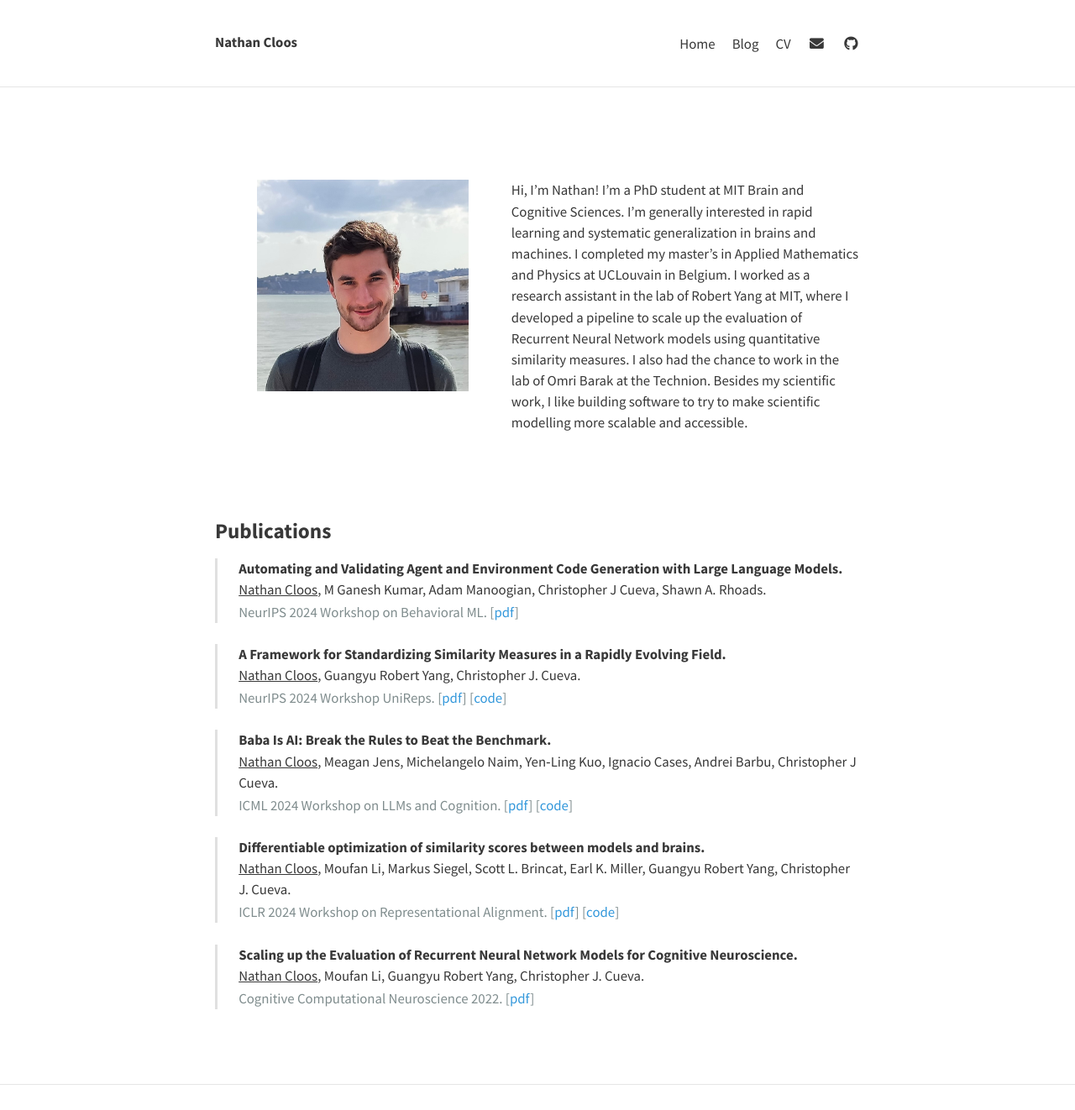
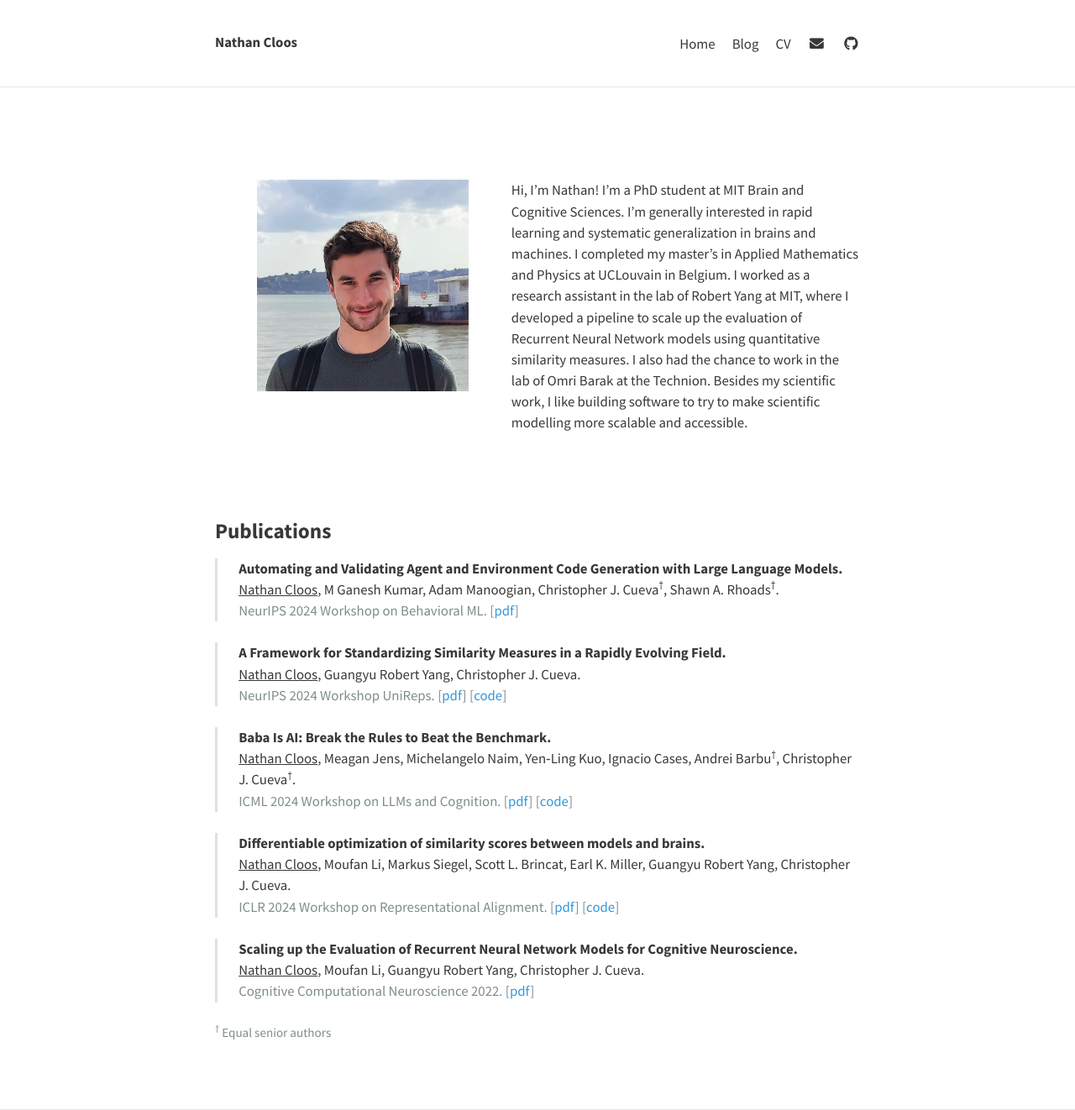
Before and after one commit to nacloos/nacloos.github.io, a Jekyll site: the page built from index.md, in a window 1280 px wide. Shown: the whole page at 84% size. Built offline with Jekyll 4.4.1, drawn with Linux system fonts in a browser that asks for light colours; nearby versions of some CDN libraries; before the commit the page ends 1292 px from its top, so only the background shows below that.

Commit message:
Update index.md

```diff
--- a/index.md
+++ b/index.md
@@ -5,8 +5,6 @@ layout: page
 <img src="/assets/img/photo1.jpg" alt="photo" style="width: 15em; float: left; margin-left: 3em; margin-right: 3em; margin-bottom: 3em;" />
 
 Hi, I’m Nathan! I’m a PhD student at MIT Brain and Cognitive Sciences. I'm generally interested in rapid learning and systematic generalization in brains and machines. I completed my master's in Applied Mathematics and Physics at UCLouvain in Belgium. I worked as a research assistant in the lab of Robert Yang at MIT, where I developed a pipeline to scale up the evaluation of Recurrent Neural Network models using quantitative similarity measures. I also had the chance to work in the lab of Omri Barak at the Technion. Besides my scientific work, I like building software to try to make scientific modelling more scalable and accessible.
-
-
 
 <br>
 <br>
@@ -19,7 +17,7 @@ Hi, I’m Nathan! I’m a PhD student at MIT Brain and Cognitive Sciences. I'm g
   <li>
     <strong>Automating and Validating Agent and Environment Code Generation with Large Language Models.</strong>
     <br>
-    <u>Nathan Cloos</u>, M Ganesh Kumar, Adam Manoogian, Christopher J Cueva, Shawn A. Rhoads.
+    <u>Nathan Cloos</u>, M Ganesh Kumar, Adam Manoogian, Christopher J. Cueva<sup>†</sup>, Shawn A. Rhoads<sup>†</sup>.
     <br><span class="presentation">NeurIPS 2024 Workshop on Behavioral ML. [<a href="https://openreview.net/pdf?id=p3T9CtEu1S">pdf</a>]</span>
   </li>
 
@@ -33,7 +31,7 @@ Hi, I’m Nathan! I’m a PhD student at MIT Brain and Cognitive Sciences. I'm g
   <li>
     <strong>Baba Is AI: Break the Rules to Beat the Benchmark.</strong>
     <br>
-    <u>Nathan Cloos</u>, Meagan Jens, Michelangelo Naim, Yen‑Ling Kuo, Ignacio Cases, Andrei Barbu, Christopher J Cueva.
+    <u>Nathan Cloos</u>, Meagan Jens, Michelangelo Naim, Yen‑Ling Kuo, Ignacio Cases, Andrei Barbu<sup>†</sup>, Christopher J. Cueva<sup>†</sup>.
     <br><span class="presentation">ICML 2024 Workshop on LLMs and Cognition. [<a href="https://arxiv.org/pdf/2407.13729">pdf</a>] [<a href="https://github.com/nacloos/baba-is-ai">code</a>]</span>
   </li>
 
@@ -52,7 +50,7 @@ Hi, I’m Nathan! I’m a PhD student at MIT Brain and Cognitive Sciences. I'm g
   </li>
 </ul>
 
-
+<p class="legend"><sup>†</sup> Equal senior authors</p>
 
 <style>
   ul.publication-list {
@@ -72,13 +70,15 @@ Hi, I’m Nathan! I’m a PhD student at MIT Brain and Cognitive Sciences. I'm g
     color: #2980b9;  /* Sets color for publication titles */
   }
 
-  ul.publication-list li br {
-    margin-top: 0.1em;  /* Adds a bit of space between the title and the presentation details */
-  }
 
   ul.publication-list li span.presentation {
     display: block;
     color: #7f8c8d;  /* Sets color for presentation details */
-    margin-top: 0.1em;
+  }
+
+  .legend {
+    font-size: 0.9em;
+    color: #7f8c8d;
+    margin-top: 1em;
   }
 </style>
```
